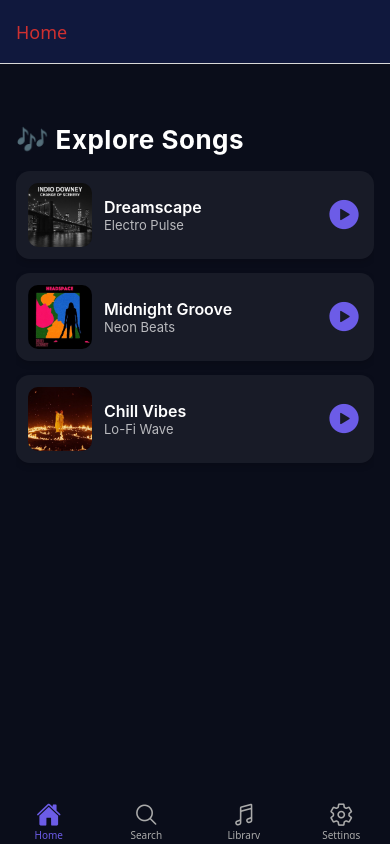
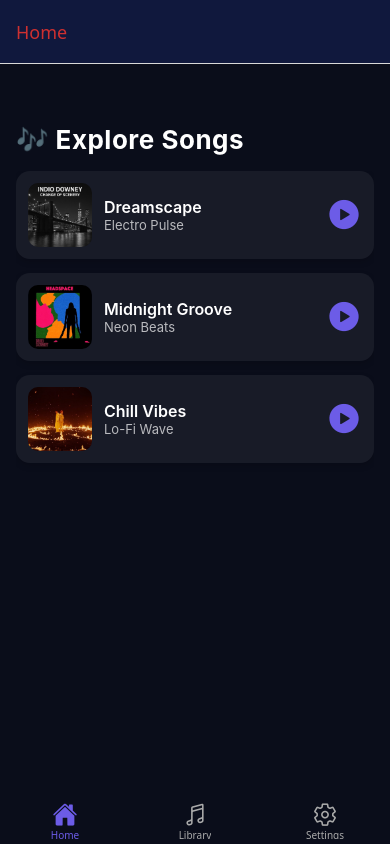
Before and after one commit to supunyasanthaofficial/electra, a React Native app: screen /Home in a window 390 px wide. Built offline with nearby package versions, Linux system fonts and the light colour scheme.

Commit message:
comment the search scree

```diff
--- a/navigation/TabNavigator.js
+++ b/navigation/TabNavigator.js
@@ -53,7 +53,7 @@ const TabNavigator = () => {
       })}
     >
       <Tab.Screen name="Home" component={HomeScreen} />
-      <Tab.Screen name="Search" component={SearchScreen} />
+      {/* <Tab.Screen name="Search" component={SearchScreen} /> */}
       <Tab.Screen name="Library" component={LibraryScreen} />
       <Tab.Screen name="Settings" component={SettingScreen} />
     </Tab.Navigator>
```
